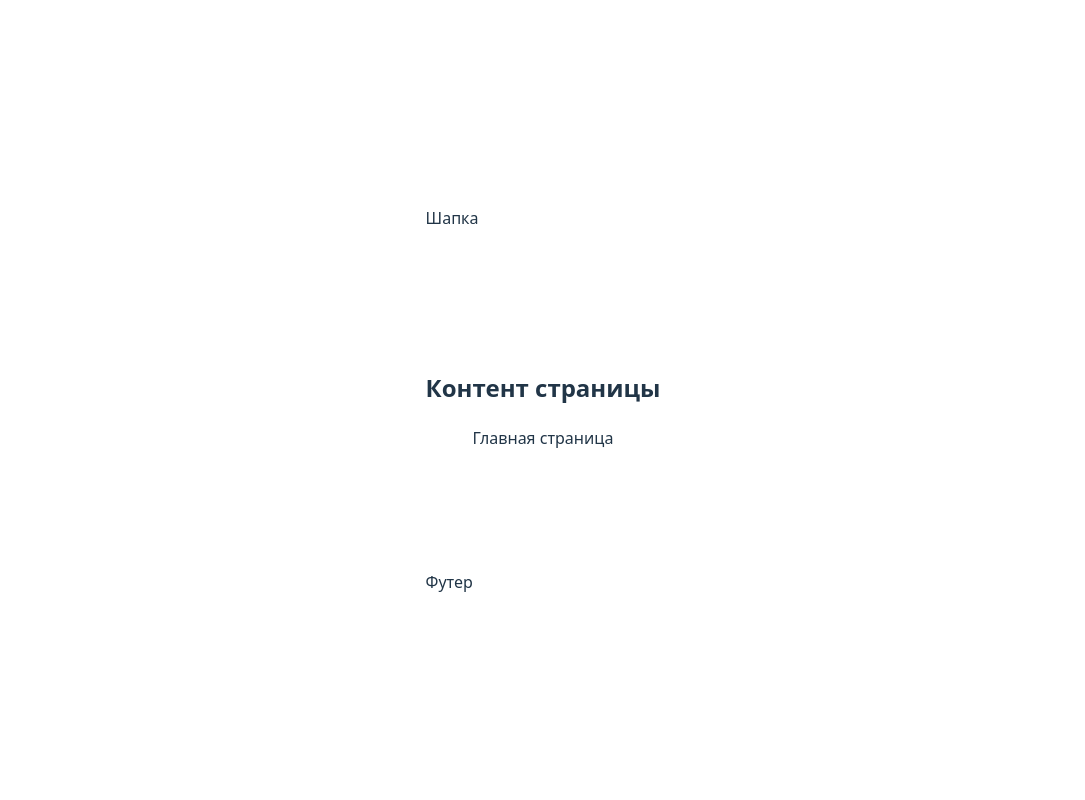
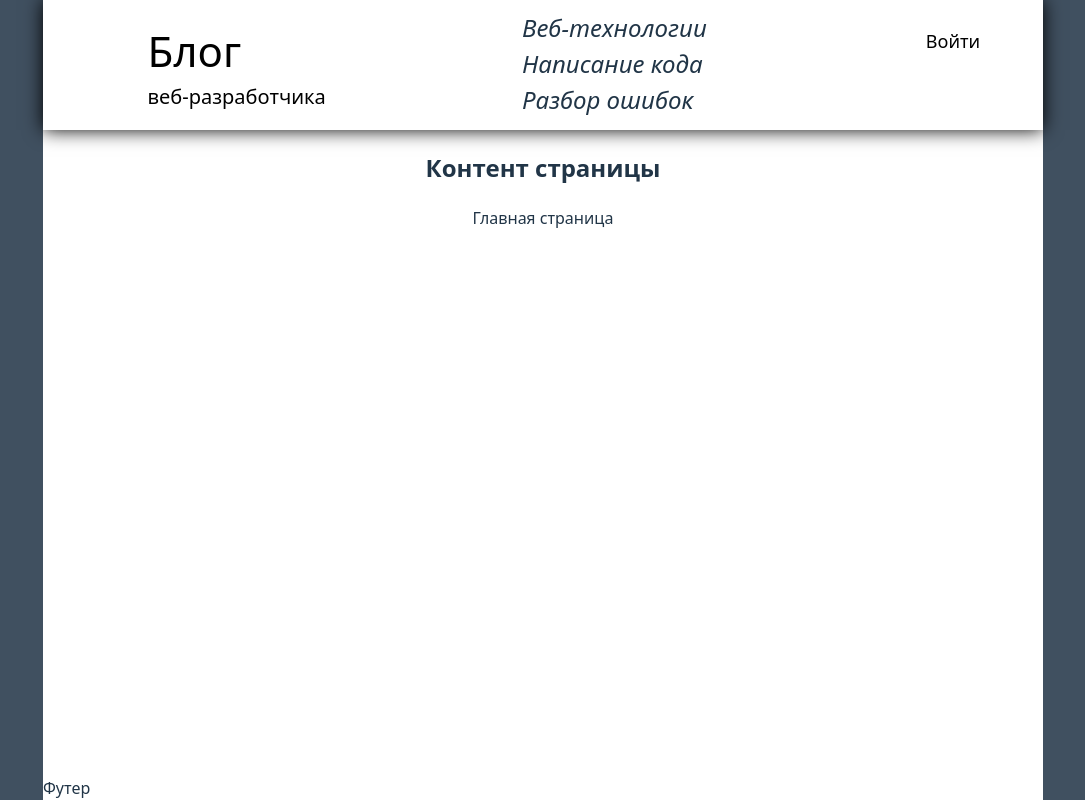
Before and after one commit to Andrey140810/blog, a React (Vite) app: page / in a window 1280 px wide. Shown: the whole page, without its empty margins (97-1182 px from the left). Built offline with nearby package versions, Linux system fonts and the light colour scheme; a web font is replaced by a local one.

Commit message:
Реализовать шапку

```diff
--- a/src/blog.jsx
+++ b/src/blog.jsx
@@ -1,21 +1,31 @@
 import { Route, Routes } from 'react-router-dom';
 import styled from 'styled-components';
+import { Header } from './components';
+
+const AppColumn = styled.div`
+	display: flex;
+	flex-direction: column;
+	justify-content: space-between;
+	width: 1000px;
+	min-height: 100%;
+	background-color: #fff;
+	margin: auto;
+`;
 
 const Content = styled.div`
 	text-align: center;
-	padding: 120px 0;
+	padding: 130px 0;
 `;
 
 const H2 = styled.h2`
 	text-align: center;
 `;
 
-const Header = () => <div>Шапка</div>;
 const Footer = () => <div>Футер</div>;
 
 export function Blog() {
 	return (
-		<>
+		<AppColumn>
 			<Header />
 			<Content>
 				<h2>Контент страницы</h2>
@@ -30,6 +40,6 @@ export function Blog() {
 				</Routes>
 			</Content>
 			<Footer />
-		</>
+		</AppColumn>
 	);
 }
--- /dev/null
+++ b/src/components/header/components/control-panel/control-panel.jsx
@@ -0,0 +1,61 @@
+import styled from 'styled-components';
+import { Icon } from '../../../../components';
+import { Link, useNavigate } from 'react-router-dom';
+
+const RightAligned = styled.div`
+	display: flex;
+	justify-content: flex-end;
+`;
+
+const StyledLink = styled(Link)`
+	font-size: 18px;
+	width: 100px;
+	height: 42px;
+	display: flex;
+	align-items: center;
+	justify-content: center;
+	border-radius: 8px;
+	border: 1px solid transparent;
+	cursor: pointer;
+	transition: border-color 0.25s;
+	transition: transform 0.25s;
+	&:hover {
+		border-color: #646cff;
+		transform: scale(1.05);
+	}
+	&:active {
+		transform: scale(0.95);
+		color: #646cff;
+	}
+`;
+
+const StyledButton = styled.div`
+	cursor: pointer;
+`;
+
+const ControPanelContainer = ({ className }) => {
+	const navigate = useNavigate();
+
+	return (
+		<div className={className}>
+			<RightAligned>
+				<StyledLink to="/login">Войти</StyledLink>
+			</RightAligned>
+			<RightAligned>
+				<StyledButton>
+					<div onClick={() => navigate(-1)}>
+						<Icon id="fa-backward" margin="10px 0 0 0" />
+					</div>
+				</StyledButton>
+				<Link to="/post">
+					<Icon id="fa-file-text-o" margin="10px 0 0 18px" />
+				</Link>
+				<Link to="/users">
+					<Icon id="fa-users" margin="10px 0 0 18px" />
+				</Link>
+			</RightAligned>
+		</div>
+	);
+};
+
+export const ControlPanel = styled(ControPanelContainer)``;
--- /dev/null
+++ b/src/components/header/components/index.jsx
@@ -0,0 +1,2 @@
+export { Logo } from './logo/logo';
+export { ControlPanel } from './control-panel/control-panel';
--- /dev/null
+++ b/src/components/header/components/logo/logo.jsx
@@ -0,0 +1,28 @@
+import styled from 'styled-components';
+import { Icon } from '../../../../components';
+import { Link } from 'react-router-dom';
+
+const LargeText = styled.div`
+	font-size: 42px;
+	font-size: bold;
+`;
+
+const SmallText = styled.div`
+	font-size: 20px;
+	font-size: bold;
+`;
+
+const LogoContainer = ({ className }) => (
+	<Link className={className} to="/">
+		<Icon id="fa-code" size="70px" margin="0 10px 0 0" />
+		<div>
+			<LargeText>Блог</LargeText>
+			<SmallText>веб-разработчика</SmallText>
+		</div>
+	</Link>
+);
+
+export const Logo = styled(LogoContainer)`
+	display: flex;
+	align-items: center;
+`;
--- /dev/null
+++ b/src/components/header/header.jsx
@@ -0,0 +1,35 @@
+import styled from 'styled-components';
+import { Logo, ControlPanel } from './components';
+
+const Description = styled.div`
+	font-size: 24px;
+	font-weight: 400;
+	font-style: italic;
+	margin-top: -10px;
+`;
+
+const HeaderContainer = ({ className }) => (
+	<header className={className}>
+		<Logo />
+		<Description>
+			Веб-технологии
+			<br />
+			Написание кода
+			<br />
+			Разбор ошибок
+		</Description>
+		<ControlPanel />
+	</header>
+);
+
+export const Header = styled(HeaderContainer)`
+	display: flex;
+	justify-content: space-between;
+	position: fixed;
+	top: 0;
+	width: 1000px;
+	height: 130px;
+	padding: 20px 40px;
+	box-shadow: 0px 0px 18px #000;
+	background-color: #fff;
+`;
--- /dev/null
+++ b/src/components/icon/icon.jsx
@@ -0,0 +1,12 @@
+import styled from 'styled-components';
+
+const IconContainer = ({ className, id }) => (
+	<div className={className}>
+		<i className={`fa ${id}`} aria-hidden="true"></i>
+	</div>
+);
+
+export const Icon = styled(IconContainer)`
+	font-size: ${({ size = '24px' }) => size};
+	margin: ${({ margin = '0' }) => margin};
+`;
--- /dev/null
+++ b/src/components/index.jsx
@@ -0,0 +1,2 @@
+export { Header } from './header/header';
+export { Icon } from './icon/icon';
--- a/src/index.css
+++ b/src/index.css
@@ -13,13 +13,13 @@
 	-moz-osx-font-smoothing: grayscale;
 }
 
+* {
+	box-sizing: border-box;
+}
+
 a {
-	font-weight: 500;
-	color: #646cff;
-	text-decoration: inherit;
-}
-a:hover {
-	color: #535bf2;
+	color: #000;
+	text-decoration: none;
 }
 
 body {
@@ -29,6 +29,13 @@ body {
 	min-width: 320px;
 	min-height: 100vh;
 	justify-content: center;
+	background-color: #405060;
+}
+
+html,
+body,
+#root {
+	height: 100%;
 }
 
 h1 {
@@ -60,9 +67,6 @@ button:focus-visible {
 		color: #213547;
 		background-color: #ffffff;
 	}
-	a:hover {
-		color: #747bff;
-	}
 	button {
 		background-color: #f9f9f9;
 	}
```
